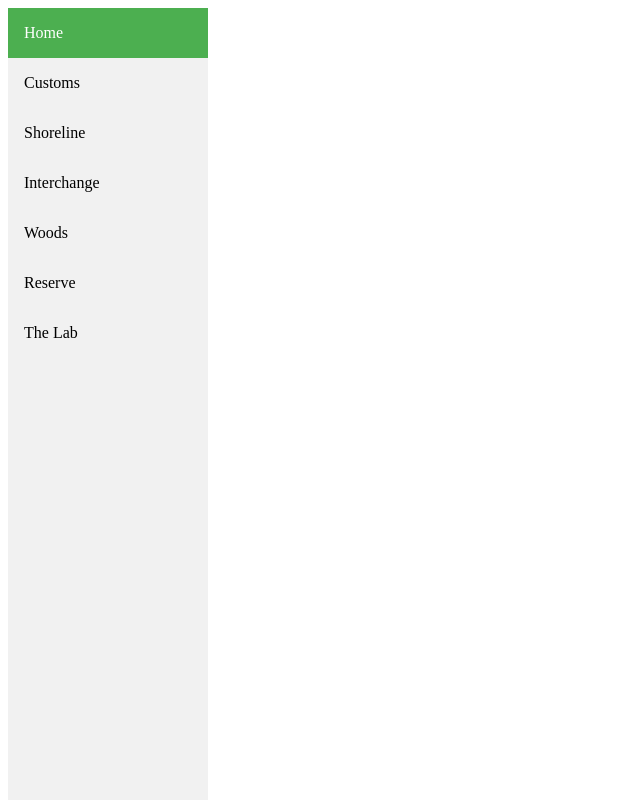
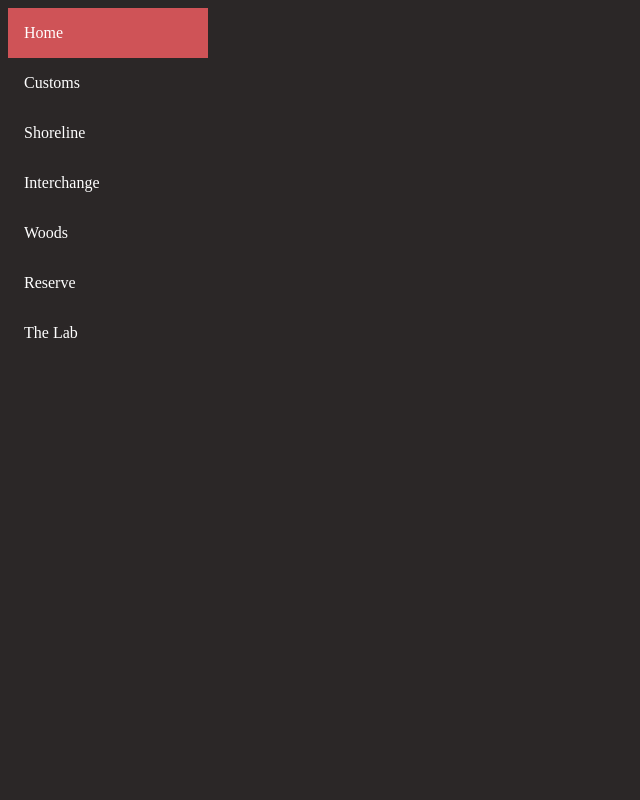
Before and after one commit to tameraktasTU/tameraktastu.github.io, a plain HTML site: page index.html in a window 1280 px wide. Shown: the whole page, without its empty margins (0-640 px from the left). Drawn offline with Linux system fonts and the light colour scheme.

Commit message:
qweqwewq

```diff
--- a/css.css
+++ b/css.css
@@ -9,7 +9,7 @@
     margin: 0;
     padding: 0;
     width: 200px;
-    background-color: #f1f1f1;
+    background-color: #2b2727;
     position: fixed;
     height: 100%;
     overflow: auto;
@@ -17,13 +17,13 @@
 
   .sidebar a {
     display: block;
-    color: black;
+    color: white;
     padding: 16px;
     text-decoration: none;
   }
 
   .sidebar a.active {
-    background-color: #4CAF50;
+    background-color: #cf5357;
     color: white;
   }
 
--- a/index.html
+++ b/index.html
@@ -11,7 +11,7 @@
 	<link rel="Icon" type="png" href="eftlogo.png">
 </head>
 
-<body>
+<body style="background-color:#2b2727;">
 
 	<div class="sidebar">
 		<a class="active" href="index.html">Home</a>
```
Also changed, not shown: customs.html (+1 -1 lines), interchange.html (+1 -1 lines), reserve.html (+1 -1 lines), shoreline.html (+1 -1 lines), thelab.html (+2 -0 lines), woods.html (+1 -1 lines), 1 other file.
